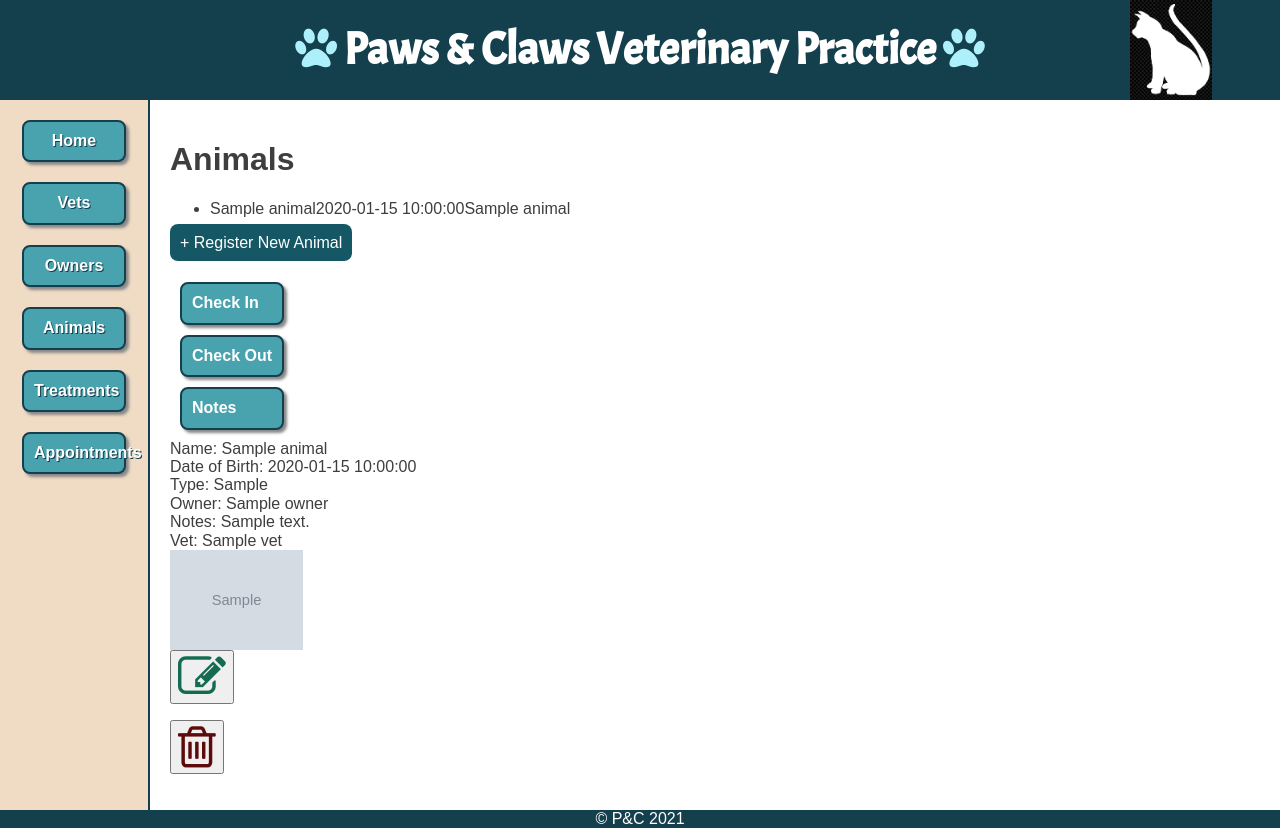
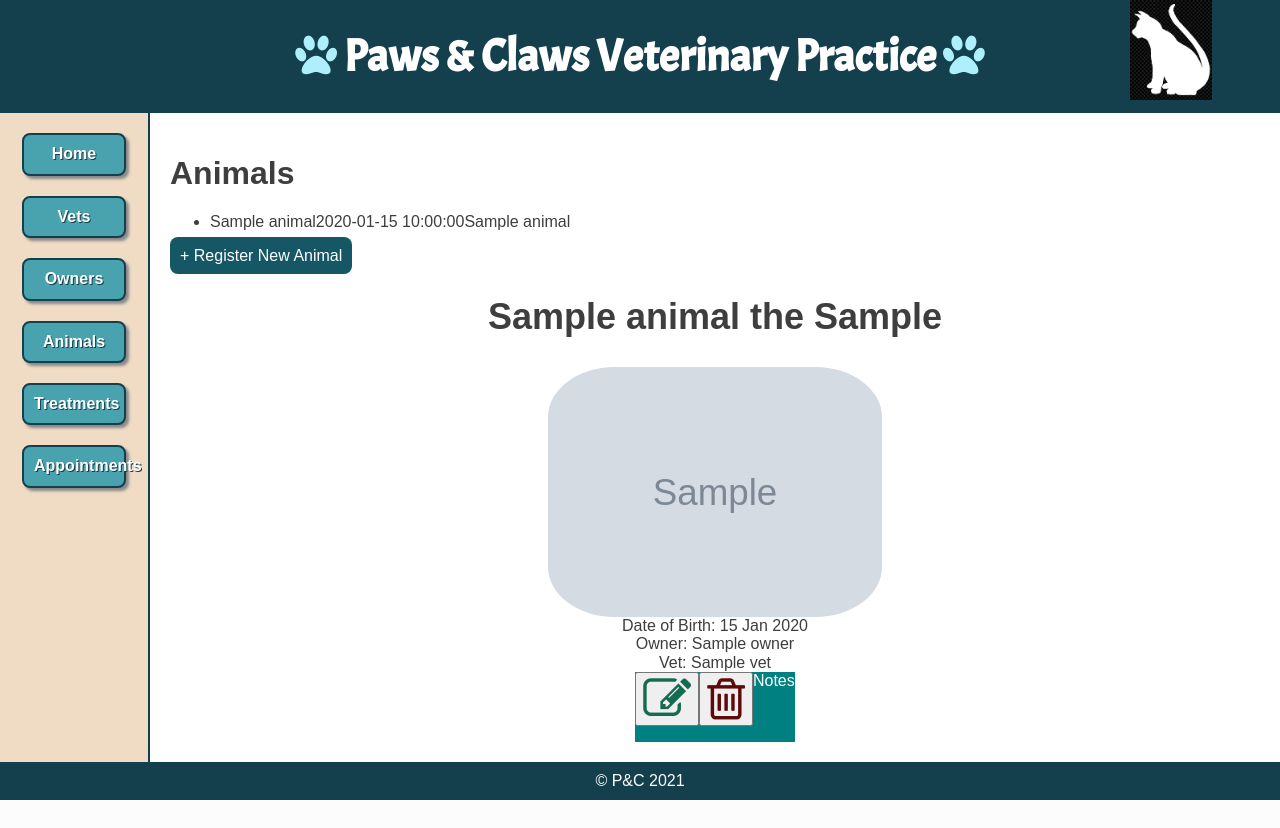
Before and after one commit to Kirsten4/vet_management_app, a Flask app: page /animals in a window 1280 px wide. After the commit the page ends 800 px from the top, so only its background shows below. Run offline with Flask 2, Linux system fonts and the light colour scheme; grey boxes marked "Sample" are stand-in pictures; a database or web service that is not in the repository returns one stand-in record (values such as "Sample title"); some libraries are stand-ins or nearby versions.

Commit message:
form css

```diff
--- a/db/vet_database.sql
+++ b/db/vet_database.sql
@@ -32,7 +32,7 @@ CREATE TABLE treatments(
 CREATE TABLE animals(
     id SERIAL PRIMARY KEY,
     name VARCHAR(255),
-    date_of_birth VARCHAR(255),
+    date_of_birth DATE,
     type_of_animal VARCHAR(255),
     owner_id INT REFERENCES owners(id) ON DELETE CASCADE,
     treatment_notes TEXT,
--- a/static/style.css
+++ b/static/style.css
@@ -150,7 +150,45 @@ h2 {
     box-shadow: 3px 3px 3px #888888 ;
 }
 
-.check-in-buttons a{
-
+#heading-animal {
 
 }
+.animal-container {
+
+    box-shadow: teal;
+    width: 50%;
+    justify-items: center;
+    justify-self: center;
+    justify-content: center;
+}
+
+.animal-photo{
+    border-radius: 20%;
+    height: 500px;
+
+}
+
+.animal-container div img {
+
+    min-height: 250px;
+
+}
+
+.animal-button {
+    display: flex;
+    flex-flow: row wrap;
+    background-color: teal;
+}
+
+.form-style-1 {
+    display: block;
+    box-sizing: border-box;
+    background-color: rgb(214, 213, 210);
+    width: 50%;
+    margin: 30px;
+    padding: 20px;
+    box-shadow: 3px 3px 3px #888888;
+}
+input[type=text] {
+    width: 100%;
+}
--- a/templates/animals/edit.html
+++ b/templates/animals/edit.html
@@ -3,7 +3,7 @@
 <header>
     <h2>Edit Animal</h2>
 </header>
-<form action="/animals/{{ animal.id }}" method="post">
+<form class="form-style-1" action="/animals/{{ animal.id }}" method="post">
     <div>
         <label for="name">Name: <span class="required_*">*</span></label><br>
         <input type="text" id="name" name="name" value="{{ animal.name }}" placeholder="eg Scooby Doo" required autofocus>
--- a/templates/animals/index.html
+++ b/templates/animals/index.html
@@ -17,36 +17,49 @@
 
 
     {% for animal in animals %}
-        <div class="check-in-buttons">
-            <a href="/animals/{{animal.id}}/check_in" method="POST">Check In</a>
-        </div>
-        <div class="check-in-buttons">
-            <a href="/animals/{{animal.id}}/check_out" method="POST">Check Out</a>
-        </div>
-
-        <div class="check-in-buttons">
-            <a href="/animals/{{animal.id}}/notes">Notes</a>
-        </div>
 
 
-            Name: {{ animal.name }}<br>
-            Date of Birth: {{ animal.date_of_birth }}<br>
-            Type: {{ animal.type_of_animal }}<br>
-            Owner: {{ animal.owner.name }} <br>
-            Notes: {{ animal.treatment_notes }} <br>
-            Vet: {{ animal.vet.name }} <br>
-            {% if animal.photo %}
-                <img src="/static/img/{{ animal.photo }}" alt="animal photo">
+
+
+
+        <section class="animal-container">
+            <div id="heading-animal">
+                <h2>{{ animal.name }} the {{ animal.type_of_animal }}</h2>
+            </div>
+            <div>
+                {% if animal.photo %}
+                <img class="animal-photo" src="/static/img/{{ animal.photo }}" alt="animal photo">
             {% else %}
-                <img src="/static/img/placeholder_icon.jpeg" alt="animal photo">
+                <img class="animal-photo"  src="/static/img/placeholder_icon.jpeg" alt="animal photo">
             {% endif %}
-            <form class="edit-form" action="/animals/{{animal.id}}/edit">
-                <button class="edit-button"><i class="fa fa-pencil-square-o fa-3x" style="color:rgb(20, 107, 81)" ></i></button>
+            </div>
+            <div>Date of Birth: {{ animal.date_of_birth.strftime("%d %b %Y") }}
+            </div>
+            <div>
+                Owner: {{ animal.owner.name }}
+            </div>
+            <div>
+                Vet: {{ animal.vet.name }}
+            </div>
+        <section class="animal-button">
+            <div>
+                <form action="/animals/{{animal.id}}/edit">
+                    <button class="edit-button"><i class="fa fa-pencil-square-o fa-3x" style="color:rgb(20, 107, 81)" ></i></button>
+                    </form>
+            </div>
+            <div>
+                <form  action="/animals/{{animal.id}}/delete" method="POST">
+                    <button class="trash-button"><i class="fa fa-trash-o fa-3x" style="color:rgb(92, 10, 10)"></i></button>
                 </form>
+            </div>
 
-            <form class="delete-form" action="/animals/{{animal.id}}/delete" method="POST">
-                <button class="trash-button"><i class="fa fa-trash-o fa-3x" style="color:rgb(92, 10, 10)"></i></button>
-            </form>
+            <div >
+                <a href="/animals/{{animal.id}}/notes">Notes</a>
+            </div>
+        </section>
+        </section>
+
+
         </div>
     {% endfor %}
 
```
Also changed, not shown: templates/appointments/index.html (+12 -0 lines).
